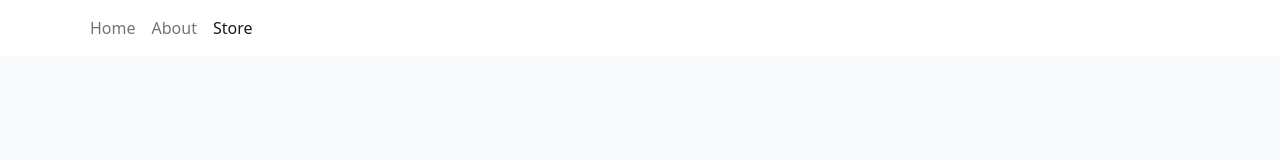
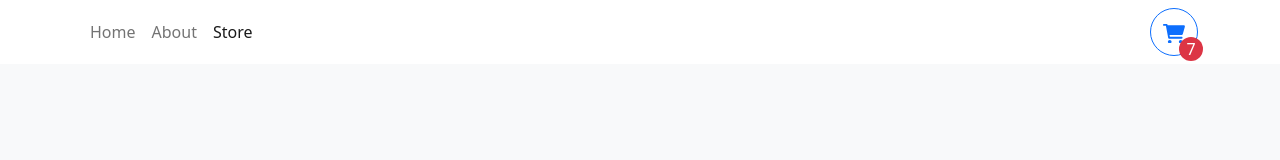
Before and after one commit to nemanja85/Shoping-cart, a React (Vite) app in the folder vite-project/: page /store in a window 1280 px wide. Shown: the top 160 px of the page. Built offline with nearby package versions, Linux system fonts and the light colour scheme.

Commit message:
Added shopping cart in navbar

```diff
--- a/vite-project/src/components/Navbar.tsx
+++ b/vite-project/src/components/Navbar.tsx
@@ -1,11 +1,11 @@
-import { Container, Nav, Navbar as NavBar } from 'react-bootstrap';
+import { Button, Container, Nav, Navbar as NavBar } from 'react-bootstrap';
 import { NavLink } from 'react-router-dom';
 
 export function Navbar() {
   return (
-    <NavBar className="bg-white shadow-md mb-3">
+    <NavBar color="default-color" dark expand="md" className="bg-white shadow-md mb-3">
       <Container>
-        <Nav>
+        <Nav className="me-auto">
           <Nav.Link to="/" as={NavLink}>
             Home
           </Nav.Link>
@@ -16,6 +16,29 @@
             Store
           </Nav.Link>
         </Nav>
+        <Button
+          style={{ width: '3rem', height: '3rem', position: 'relative' }}
+          variant="outline-primary"
+          className="rounded-circle"
+        >
+          <svg xmlns="http://www.w3.org/2000/svg" viewBox="0 0 576 512" fill="currentColor">
+            <path d="M96 0C107.5 0 117.4 8.19 119.6 19.51L121.1 32H541.8C562.1 32 578.3 52.25 572.6 72.66L518.6 264.7C514.7 278.5 502.1 288 487.8 288H170.7L179.9 336H488C501.3 336 512 346.7 512 360C512 373.3 501.3 384 488 384H159.1C148.5 384 138.6 375.8 136.4 364.5L76.14 48H24C10.75 48 0 37.25 0 24C0 10.75 10.75 0 24 0H96zM128 464C128 437.5 149.5 416 176 416C202.5 416 224 437.5 224 464C224 490.5 202.5 512 176 512C149.5 512 128 490.5 128 464zM512 464C512 490.5 490.5 512 464 512C437.5 512 416 490.5 416 464C416 437.5 437.5 416 464 416C490.5 416 512 437.5 512 464z" />
+          </svg>
+          <div
+            className="rounded-circle bg-danger d-flex justify-content-center align-items-center"
+            style={{
+              color: 'white',
+              width: '1.5rem',
+              height: '1.5rem',
+              position: 'absolute',
+              bottom: 0,
+              right: 0,
+              transform: 'translate(25%, 25%)',
+            }}
+          >
+            7
+          </div>
+        </Button>
       </Container>
     </NavBar>
   );
```
